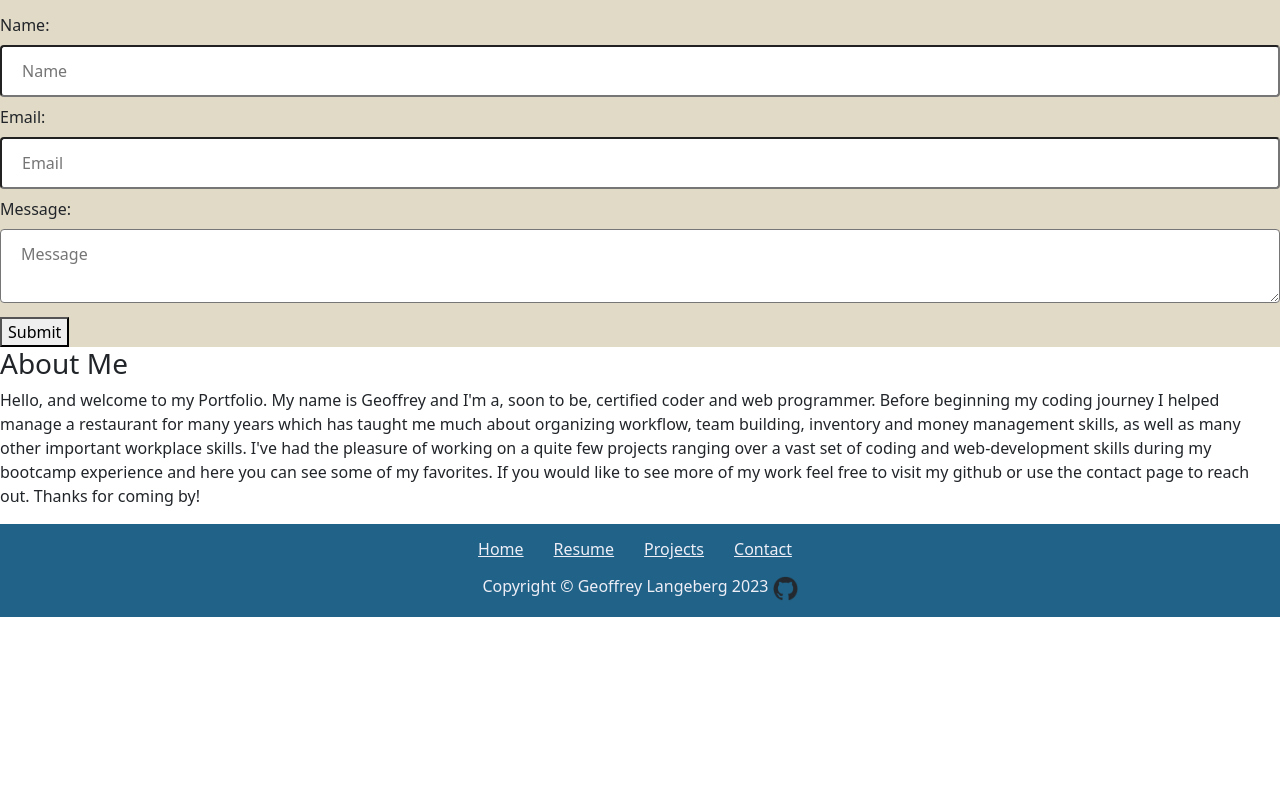
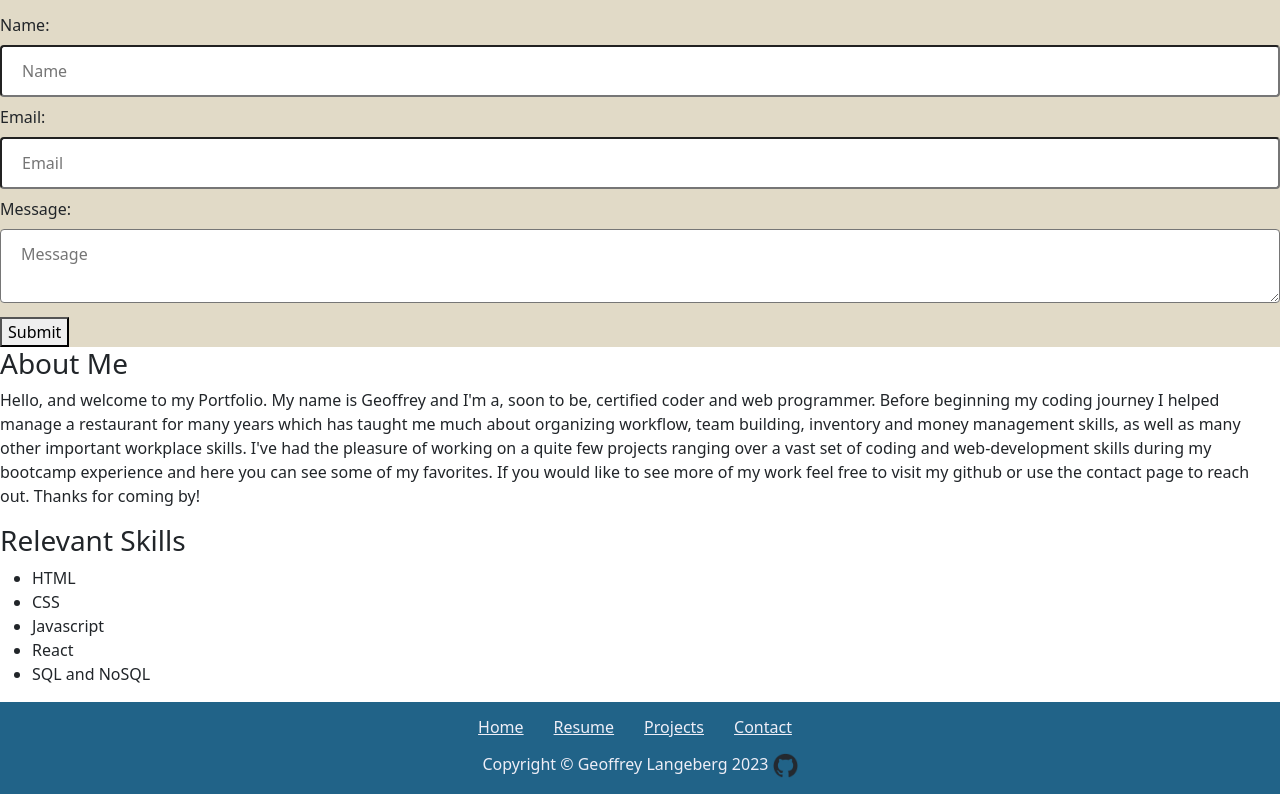
Before and after one commit to GgeoffG/new-react-portfolio, a React (Create React App) app: page / in a window 1280 px wide. Shown: the part 1847-2641 px from the top of the page. Before the commit the page ends 2464 px from the top, so only its background shows below. Built offline with nearby package versions, Linux system fonts and the light colour scheme.

Commit message:
Relevant list components built for skills/resume page

```diff
--- /dev/null
+++ b/src/components/atoms/listItem/listItem.css
@@ -0,0 +1,8 @@
+.form-input{
+  width: 100%;
+  padding: 12px 20px;
+  margin: 8px 0;
+  box-sizing: border-box;
+  border: 2px solid var(black);
+  border-radius: 4px;
+}
--- /dev/null
+++ b/src/components/atoms/listItem/listItem.js
@@ -0,0 +1,18 @@
+import React from "react";
+import { string } from "prop-types";
+import "bootstrap/dist/css/bootstrap.css";
+import "./listItem.css";
+
+const ListItem = ({ innerText }, ...props) => {
+  return <li>{innerText}</li>;
+};
+
+ListItem.propTypes = {
+  innerText: string,
+};
+
+ListItem.defaultProps = {
+  innerText: " ",
+};
+
+export default ListItem;
--- /dev/null
+++ b/src/components/molecules/list/list.css
@@ -0,0 +1,21 @@
+:root{
+  --tertiary: rgba(49, 52, 61, 1);
+  --dark: rgba(28, 29, 33, 1);
+  --light: rgba(238, 238, 247, 1);
+  --surf: rgba(157,214,225,1);
+  --lake: rgba(75,182,239,1);
+  --storm: rgba(79,102,106,1);
+  --copen: rgba(33,99,136,1);
+  --oyster: rgba(225,218,199);
+}
+.form-input{
+  width: 100%;
+  padding: 12px 20px;
+  margin: 8px 0;
+  box-sizing: border-box;
+  border: 2px solid var(black);
+  border-radius: 4px;
+}
+.form-wrapper{
+  background-color: var(--oyster);
+}
--- /dev/null
+++ b/src/components/molecules/list/list.js
@@ -0,0 +1,45 @@
+import React from "react";
+import { bool, string, arrayOf, shape } from "prop-types";
+import Input from "../../atoms/input/input";
+import "bootstrap/dist/css/bootstrap.css";
+import ListItem from "../../atoms/listItem/listItem";
+import "./list.css";
+
+const List = ({ ordered, listItems }) => {
+  return (
+    <div className="list-wrapper">
+      <h3>Relevant Skills</h3>
+      {!ordered ? (
+        <ul>
+          {listItems &&
+            listItems.map((data, index) => (
+              <ListItem key={index} innerText={data.innerText} />
+            ))}
+        </ul>
+      ) : (
+        <ol>
+          {listItems &&
+            listItems.map((data, index) => (
+              <ListItem key={index} innerText={data.innerText} />
+            ))}
+        </ol>
+      )}
+    </div>
+  );
+};
+
+List.propTypes = {
+  ordered: bool,
+  listItems: arrayOf(
+    shape({
+      innerText: string,
+    })
+  ),
+};
+
+List.defaultProps = {
+  ordered: false,
+  listItems: [],
+};
+
+export default List;
--- /dev/null
+++ b/src/components/particles/listItems.js
@@ -0,0 +1,10 @@
+import React from "react";
+const listItems = [
+  { innerText: "HTML" },
+  { innerText: "CSS" },
+  { innerText: "Javascript" },
+  { innerText: "React" },
+  { innerText: "SQL and NoSQL" },
+];
+
+export default listItems;
--- a/src/components/templates/portfolio/portfolioTemplate.js
+++ b/src/components/templates/portfolio/portfolioTemplate.js
@@ -6,20 +6,25 @@ import Footer from "../../organisms/footer/footer";
 import WorkDisplay from "../../organisms/workDisplay/workDisplay";
 import Input from "../../molecules/inputForm/inputForm";
 import AboutMe from "../../organisms/aboutMe/aboutMe";
+import List from "../../molecules/list/list";
 import aboutMeText from "../../particles/aboutMeText";
 import worksArray from "../../particles/worksArray";
 import navMenu from "../../particles/navMenu";
 import fieldsArray from "../../particles/fieldsArray";
+import listItems from "../../particles/listItems";
+
 const aboutMe = aboutMeText;
 const works = worksArray;
 const menu = navMenu;
 const fields = fieldsArray;
+const skills = listItems;
 const PortfolioTemplate = ({ display }) => (
   <div className="page-wrapper">
     <Header menus={menu} location="header" />
     <WorkDisplay works={works} />
     <Input inputTitle="Contact" fields={fields} />
     <AboutMe innerText={aboutMe} />
+    <List listItems={skills} />
     <Footer menus={menu} location="footer" />
   </div>
 );
```
